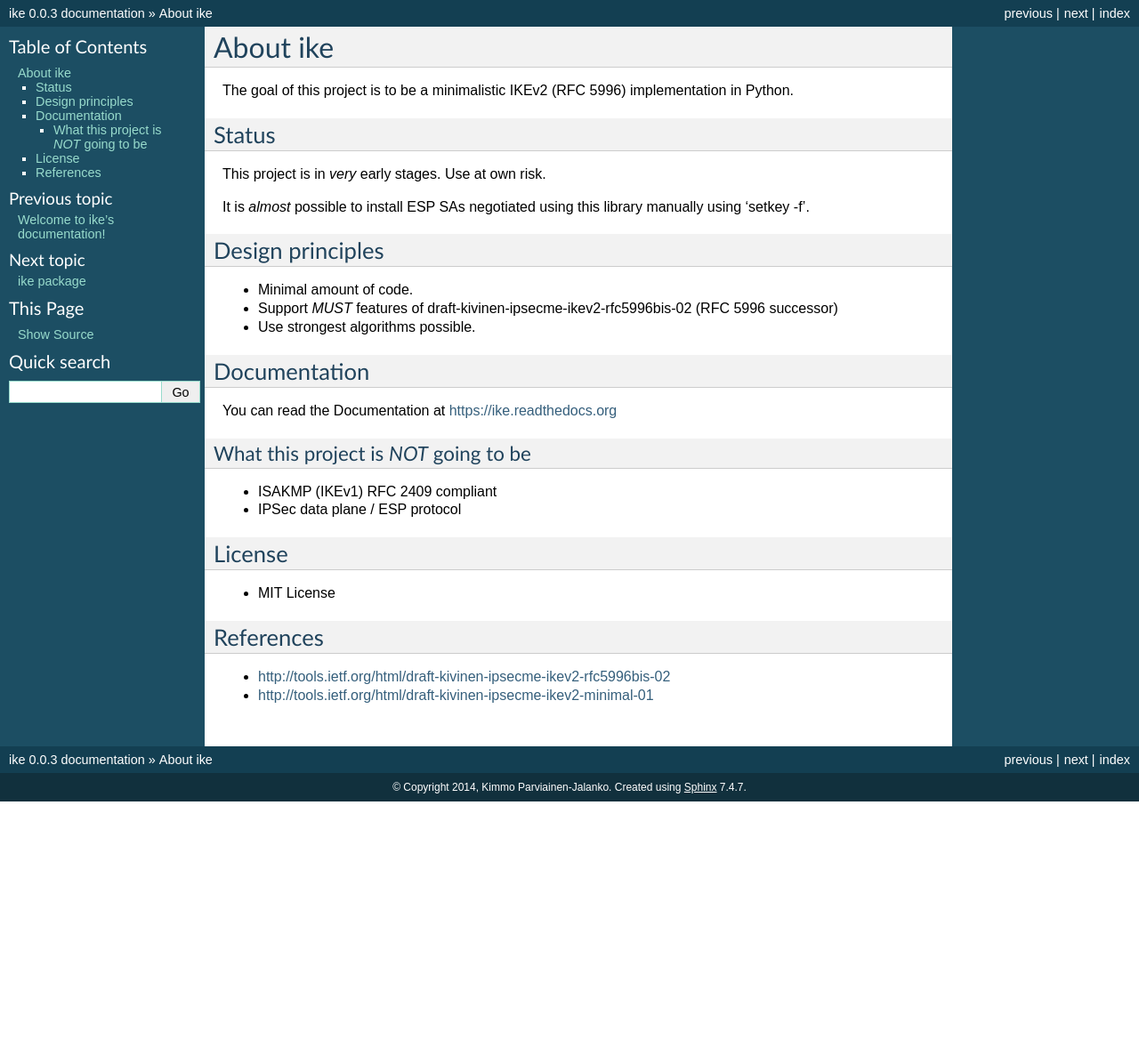
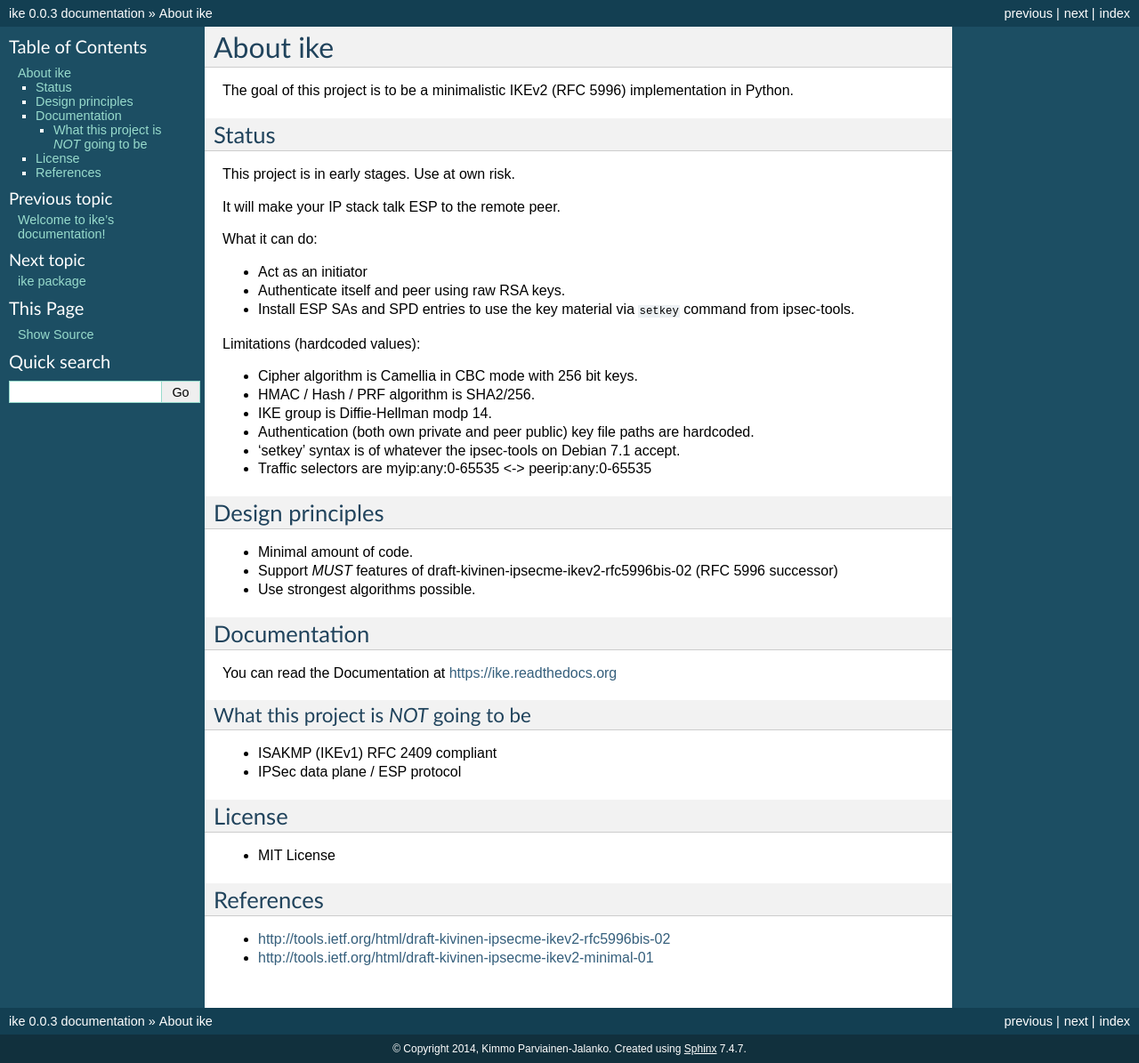
Before and after one commit to kimvais/ike, a Sphinx documentation site: the page built from docs/readme.rst, in a window 1280 px wide. Shown: the whole page at 89% size. Built offline with Sphinx 7.4.7, drawn with Linux system fonts in a browser that asks for light colours; before the commit the page ends 901 px from its top, so only the background shows below that.

Commit message:
Alpha 0.1.0 - setkey interface implementation is much more cleaner now.

```diff
--- a/docs/readme.rst
+++ b/docs/readme.rst
@@ -7,10 +7,26 @@ implementation in Python.
 Status
 ------
 
-This project is in *very* early stages. Use at own risk.
+This project is in early stages. Use at own risk.
 
-It is *almost* possible to install ESP SAs negotiated using this library
-manually using 'setkey -f'.
+It will make your IP stack talk ESP to the remote peer.
+
+What it can do:
+
+-  Act as an initiator
+-  Authenticate itself and peer using raw RSA keys.
+-  Install ESP SAs and SPD entries to use the key material via
+   ``setkey`` command from ipsec-tools.
+
+Limitations (hardcoded values):
+
+-  Cipher algorithm is Camellia in CBC mode with 256 bit keys.
+-  HMAC / Hash / PRF algorithm is SHA2/256.
+-  IKE group is Diffie-Hellman modp 14.
+-  Authentication (both own private and peer public) key file paths are
+   hardcoded.
+-  'setkey' syntax is of whatever the ipsec-tools on Debian 7.1 accept.
+-  Traffic selectors are myip:any:0-65535 <-> peerip:any:0-65535
 
 Design principles
 -----------------
--- a/ike/__init__.py
+++ b/ike/__init__.py
@@ -1,4 +1,4 @@
 from . import payloads, const, proposal, protocol, util
 
 __all__ = ['payloads', 'const', 'proposal', 'protocol', 'util']
-__version__ = (0, 0, 6)
+__version__ = (0, 1, 0)
--- a/setup.py
+++ b/setup.py
@@ -18,7 +18,7 @@ setup(name='ike',
       download_url='https://github.com/kimvais/ike/releases',
       packages=['ike'],
       classifiers=[
-          'Development Status :: 2 - Pre-Alpha',
+          'Development Status :: 3 - Alpha',
           'License :: OSI Approved :: MIT License',
           'Operating System :: Unix',
           'Programming Language :: Python :: 3.4',
```
Also changed, not shown: README.md (+21 -3 lines), docs/ike.util.rst (+8 -0 lines), 3 other files.
